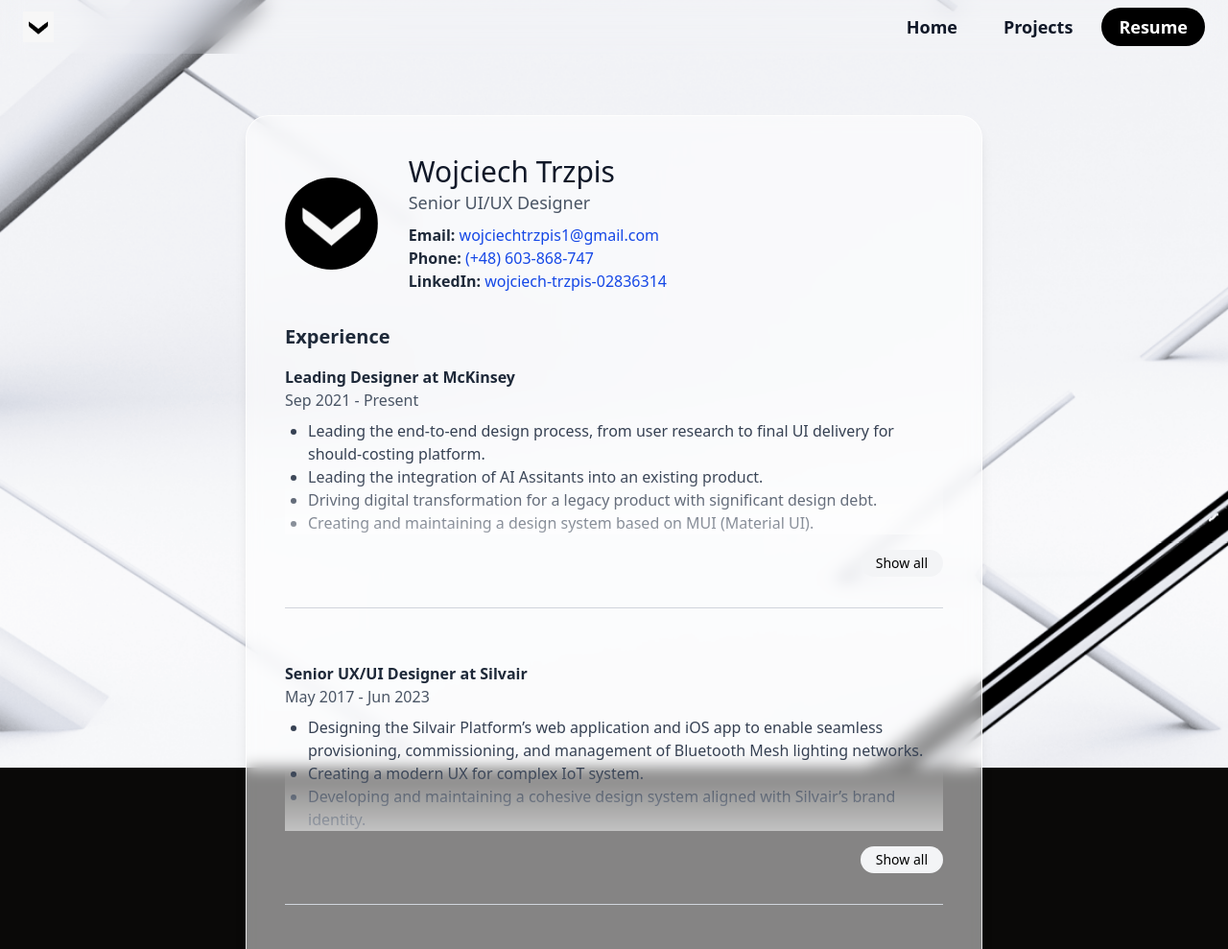
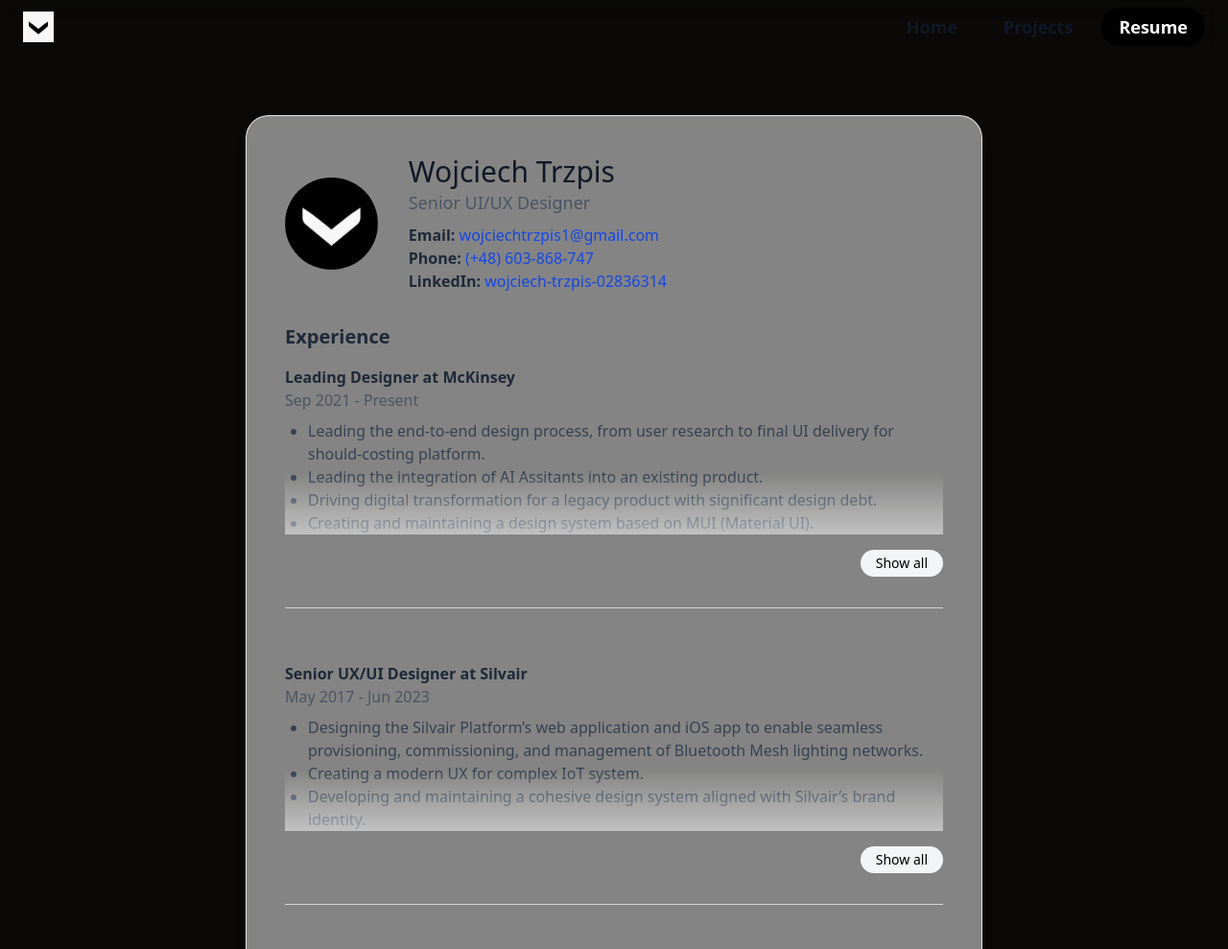
Before and after one commit to wojciechtrz/wojciechtrzpis, a website: page src/resume.html in a window 1280 px wide. Shown: the top 989 px of the page at 96% size. Drawn offline with Linux system fonts and the light colour scheme; files whose address does not match are found by name.

Commit message:
Update resume.html

```diff
--- a/src/resume.html
+++ b/src/resume.html
@@ -10,7 +10,7 @@
   <!-- FIXED BACKGROUND -->
   <div
     class="fixed inset-0 bg-cover bg-center bg-fixed z-0 pointer-events-none"
-    style="background-image: url('img/BG.png');">
+    style="background-image: url('img\BG.png');">
   </div>
 
   <!-- HEADER -->
```
